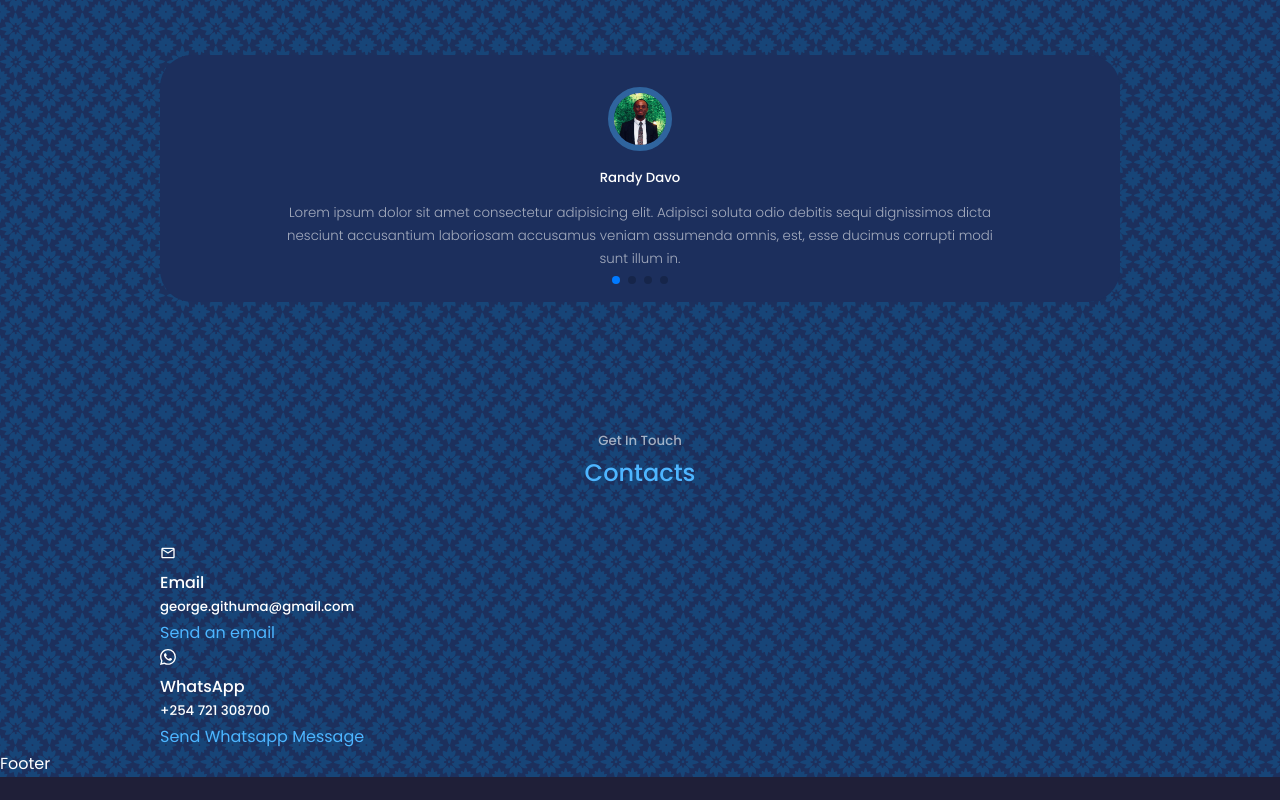
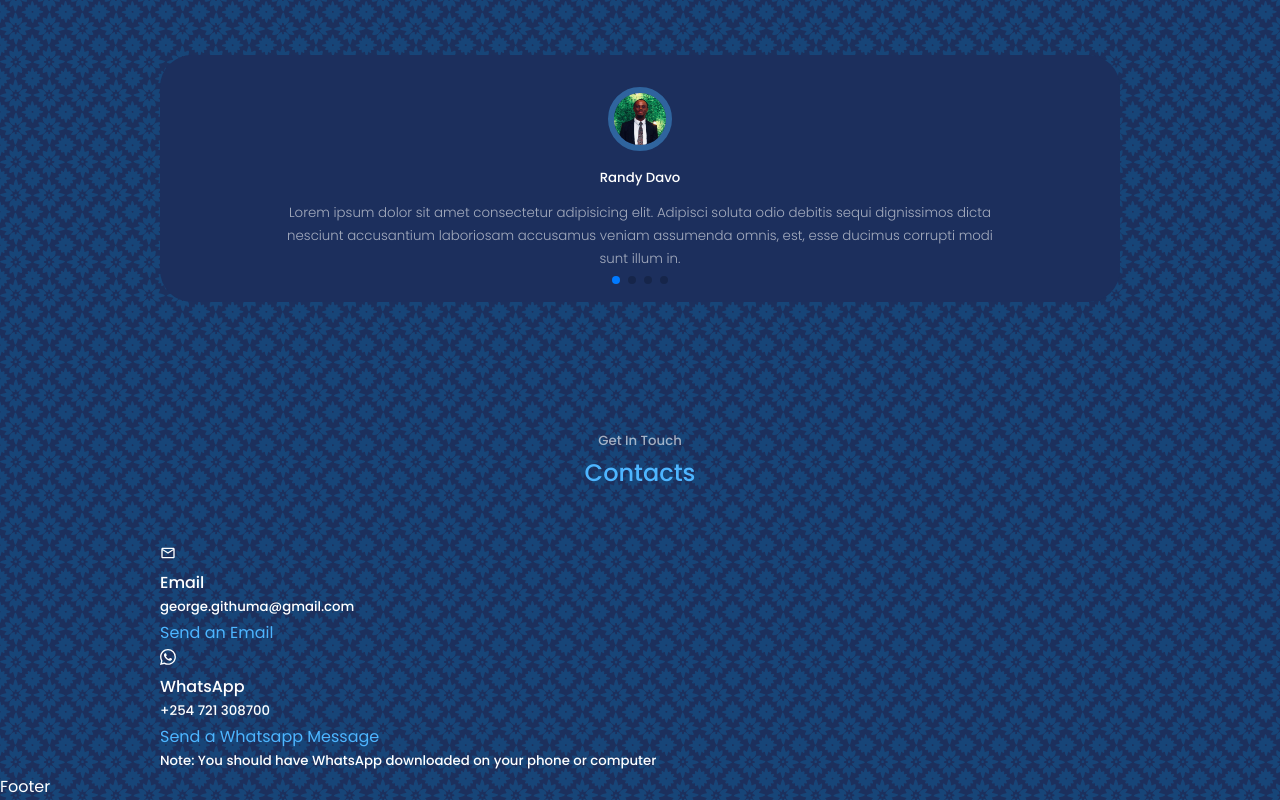
Before and after one commit to Gitthuma/george-githuma-portfolio-website, a React (Create React App) app: page / in a window 1280 px wide. Shown: the part 4438-5238 px from the top of the page. Before the commit the page ends 5215 px from the top, so only its background shows below. Built offline with nearby package versions, Linux system fonts and the light colour scheme.

Commit message:
Changes made not exactly sure what. This is why you should always commit immediately after the change and not wait so long

```diff
--- a/src/Components/Contacts/Contacts.jsx
+++ b/src/Components/Contacts/Contacts.jsx
@@ -21,14 +21,15 @@ function Contacts() {
             <MdOutlineMail/>
             <h4>Email</h4>
             <h5>george.githuma@gmail.com</h5>
-            <a href="mailto:george.githuma@gmail.com">Send an email</a>
+            <a href="mailto:george.githuma@gmail.com" target="_blank">Send an Email</a>
           </article>
 
           <article className='contact__option'>
             <BsWhatsapp/>
             <h4>WhatsApp</h4>
             <h5>+254 721 308700</h5>
-            <a href="https://api.whatsapp.com/send?phone=+254721308700">Send Whatsapp Message</a>
+            <a href="https://api.whatsapp.com/send?phone=+254721308700" target="_blank">Send a Whatsapp Message</a>
+            <h5>Note: You should have WhatsApp downloaded on your phone or computer</h5>
           </article>
 
         </div>
```
